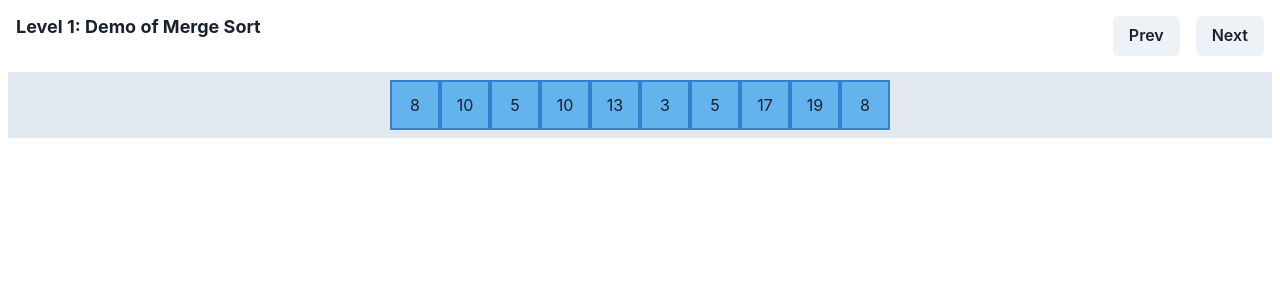
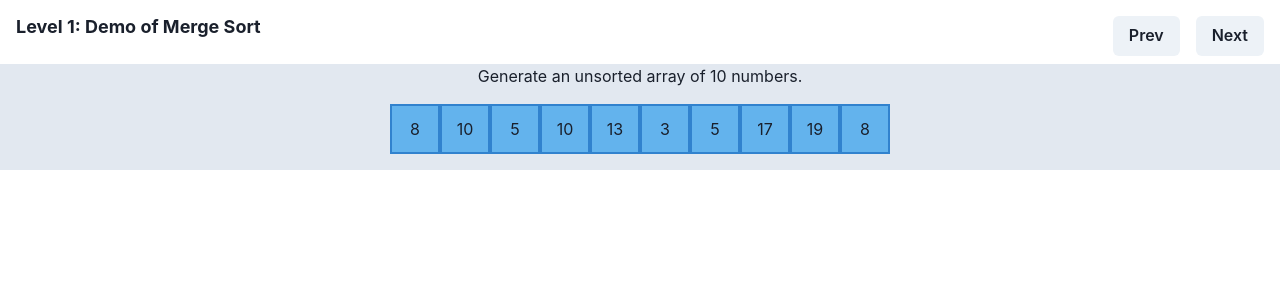
Before and after one commit to ShaimaaAliECE/se3350_project-group-7, a React (Create React App) app in the folder client/: page /merge-sort in a window 1280 px wide. Shown: the top 300 px of the page. Built offline with nearby package versions, Linux system fonts and the light colour scheme.

Commit message:
Modify the UI to include the instruction when visualizing each step

```diff
--- a/client/src/pages/MergeSort.tsx
+++ b/client/src/pages/MergeSort.tsx
@@ -1,5 +1,5 @@
 import React, { useRef } from "react";
-import { Box, Flex, Button, Spacer } from "@chakra-ui/react";
+import { Box, Flex, Button, Spacer, Text, Center } from "@chakra-ui/react";
 import useGame from "../hooks/useGame";
 import { Heading } from "@chakra-ui/react";
 
@@ -35,13 +35,22 @@ const Demo: React.FC<DemoProps> = ({}) => {
       <Box h={`calc(100vh - ${TOOLBAR_HEIGHT})`} overflowY="auto">
         {game.steps.map((step, index) => (
           <Flex
+            bg={index === game.stepIndex ? "gray.200" : "white"}
+            justify="center"
+            flexDir="column"
+          >
+            <Center>
+              <Text display={index > game.stepIndex ? "none" : "block"}>
+                {step.instruction}
+              </Text>
+            </Center>
+            <Flex
               justify="center"
               align="flex-end"
               p={2}
               m={2}
               display={index > game.stepIndex ? "none" : "flex"}
               opacity={index > game.stepIndex ? 0 : 1}
-            bg={index === game.stepIndex ? "gray.200" : "white"}
             >
               {step.value.map((arr, index) => (
                 <>
@@ -63,6 +72,7 @@ const Demo: React.FC<DemoProps> = ({}) => {
                 </>
               ))}
             </Flex>
+          </Flex>
         ))}
         <Box ref={endElemRef} />
       </Box>
```
Lines whose indentation alone changed are shown as unchanged.
